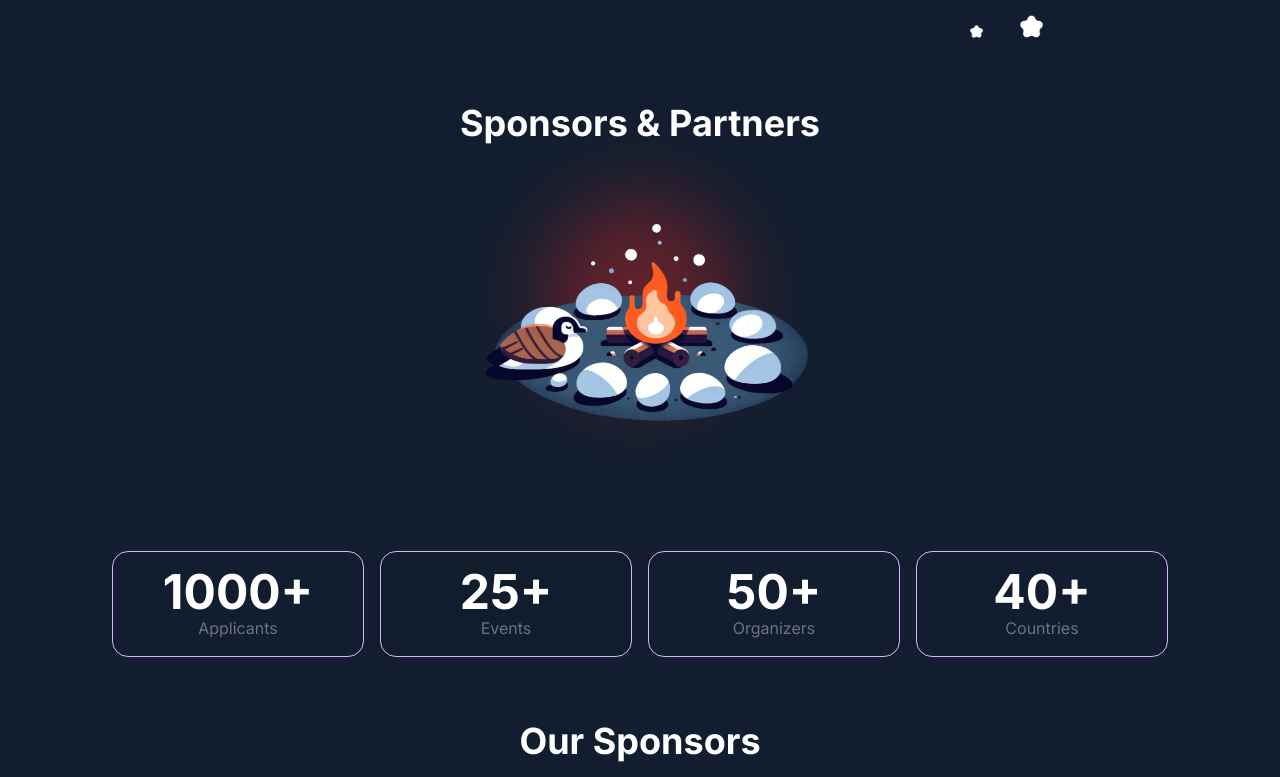
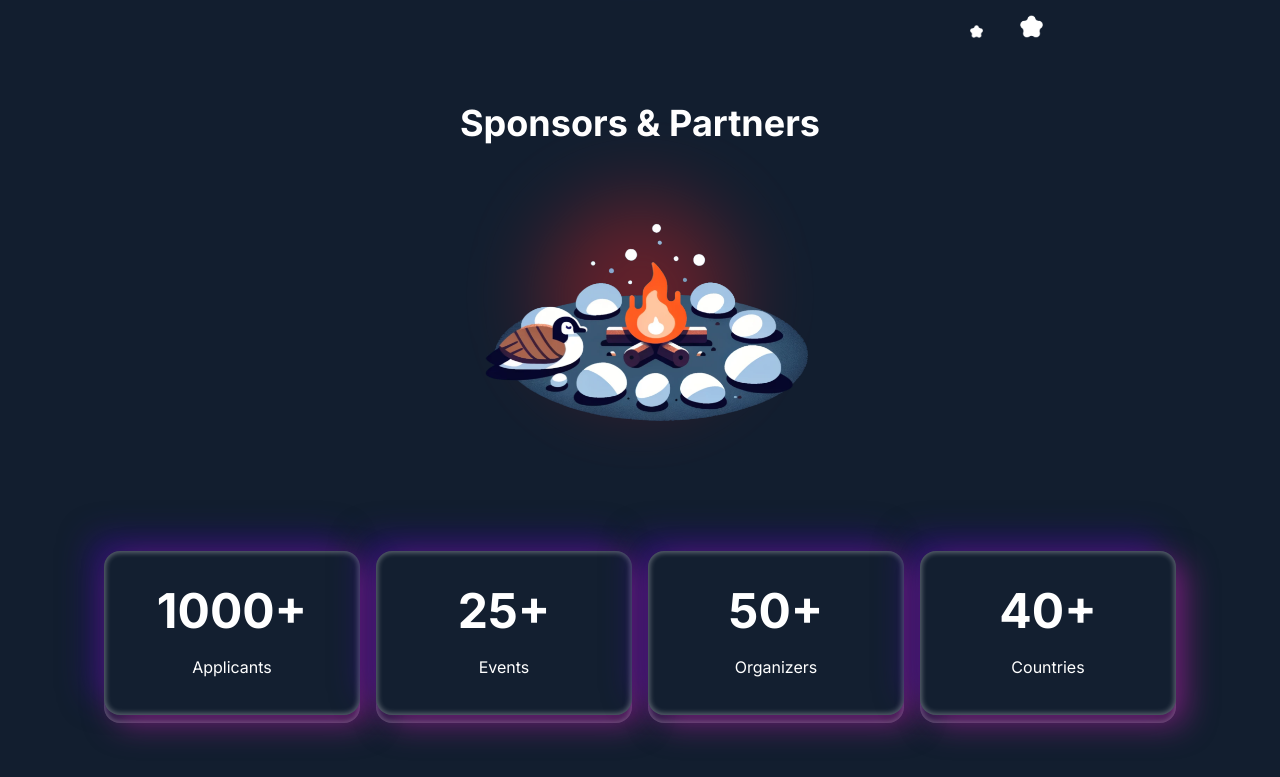
Before and after one commit to GeeseHacks/geesehacks.com, a Next.js app in the folder frontend/: page / in a window 1280 px wide. Shown: the part 1743-2520 px from the top of the page. Built offline with nearby package versions, Linux system fonts and the light colour scheme.

Commit message:
updated stats card

```diff
--- a/frontend/components/home/partners.tsx
+++ b/frontend/components/home/partners.tsx
@@ -7,7 +7,7 @@ export default function Partners() {
         Our Partners
       </h1>
       <div
-        className="absolute w-72 h-36 md:w-80 md:h-40 lg:w-96 lg:h-48 bg-purple-600 rounded-full blur-2xl opacity-30"
+        className="absolute w-72 h-36 md:w-80 md:h-40 lg:w-96 lg:h-48 bg-purple-600 rounded-full blur-3xl opacity-30"
         style={{ top: "35%" }}
       ></div>
       <div className="w-full sm:w-3/4 z-10">
--- a/frontend/components/home/sponsors.tsx
+++ b/frontend/components/home/sponsors.tsx
@@ -7,7 +7,7 @@ export default function Sponsors() {
         Our Sponsors
       </h1>
       <div
-        className="absolute w-72 h-72 md:w-80 md:h-80 lg:w-96 lg:h-96 bg-purple-600 rounded-full blur-2xl opacity-40"
+        className="absolute w-72 h-72 md:w-80 md:h-80 lg:w-96 lg:h-96 bg-purple-600 rounded-full blur-3xl opacity-30"
         style={{ top: "30%" }}
       ></div>
       <div className="w-full sm:w-3/4 z-10">
--- a/frontend/components/home/stats.tsx
+++ b/frontend/components/home/stats.tsx
@@ -3,8 +3,8 @@ import Image from "next/image";
 
 export default function Stats() {
   return (
-    <div>
-      <h1 className="text-4xl font-bold text-center mb-16 md:mb-10 text-white pb-36">
+    <div className="text-white">
+      <h1 className="text-4xl font-bold text-center mb-16 md:mb-10 pb-36">
         Sponsors & Partners
       </h1>
       <div className="relative flex justify-center items-center">
@@ -19,46 +19,19 @@ export default function Stats() {
         </div>
       </div>
       <div className="flex flex-wrap justify-center items-center mt-56 gap-4">
-      <div style={{ width: 'calc(20% - 4px)' }}>
-        <div className="flex flex-col items-center bg-opacity-15 border border-purple-300 rounded-2xl p-4">
-          <h1 className="inline-block sm:text-2xl md:text-3xl lg:text-5xl xl:text-5xl font-bold text-white">
-            1000+
-          </h1>
-          <div className="text-sm sm:text-base md:text-base lg:text-m xl:text-l font-normal text-gray-500">
-            Applicants
+        {['1000+', '25+', '50+', '40+'].map((stat, index) => (
+          <div key={index} className="w-1/5 relative">
+            <div className="absolute inset-0 transform translate-y-2 z-0 rounded-2xl shadow-stat-inner-shadow bg-stat-card-bg"></div>
+            <div className="relative flex flex-col items-center rounded-2xl p-9 shadow-stat-card-shadow z-10 bg-stat-card-bg">
+              <h1 className="inline-block sm:text-2xl md:text-3xl lg:text-5xl xl:text-5xl font-bold md:pb-5">
+                {stat}
+              </h1>
+              <div className="text-sm sm:text-base md:text-base lg:text-m xl:text-l font-normal">
+                {['Applicants', 'Events', 'Organizers', 'Countries'][index]}
+              </div>
+            </div>
           </div>
-        </div>
-      </div>
-      <div style={{ width: 'calc(20% - 4px)' }}>
-        <div className="flex flex-col items-center bg-gray-900 bg-opacity-15 border border-purple-300 rounded-2xl p-4">
-          <h1 className="inline-block sm:text-2xl md:text-3xl lg:text-5xl xl:text-5xl font-bold text-white">
-            25+
-          </h1>
-          <div className="text-sm sm:text-base md:text-base lg:text-m xl:text-l font-normal text-gray-500">
-            Events
-          </div>
-        </div>
-      </div>
-      <div style={{ width: 'calc(20% - 4px)' }}>
-        <div className="flex flex-col items-center bg-opacity-15 border border-purple-300 rounded-2xl p-4">
-          <h1 className="inline-block sm:text-2xl md:text-3xl lg:text-5xl xl:text-5xl font-bold text-white">
-            50+
-          </h1>
-          <div className="text-sm sm:text-base md:text-base lg:text-m xl:text-l font-normal text-gray-500">
-            Organizers
-          </div>
-        </div>
-      </div>
-      <div style={{ width: 'calc(20% - 4px)' }}>
-        <div className="flex flex-col items-center bg-opacity-15 border border-purple-300 rounded-2xl p-4">
-          <h1 className="inline-block sm:text-2xl md:text-3xl lg:text-5xl xl:text-5xl font-bold text-white">
-            40+
-          </h1>
-          <div className="text-sm sm:text-base md:text-base lg:text-m xl:text-l font-normal text-gray-500">
-            Countries
-          </div>
-      </div>
-        </div>
+        ))}
       </div>
     </div>
   );
--- a/frontend/tailwind.config.ts
+++ b/frontend/tailwind.config.ts
@@ -5,20 +5,25 @@ const config: Config = {
     "./pages/**/*.{js,ts,jsx,tsx,mdx}",
     "./components/**/*.{js,ts,jsx,tsx,mdx}",
     "./app/**/*.{js,ts,jsx,tsx,mdx}",
-    "./framer/**/*.{js,ts,jsx,tsx,mdx}",
   ],
   theme: {
     extend: {
       backgroundImage: {
         'hero-image': "url('~/assets/heroBackground.png')",
         'wave-image': "url('~/assets/wave.png')",
+
       },
-
       boxShadow: {
-        'purple-shadow': '0 0 20px 5px rgba(158, 99, 234, 0.6)'
+        'purple-shadow': '0 0 20px 5px rgba(158, 99, 234, 0.6)',
+        'stat-inner-shadow': 'inset 0 0 5px 2px rgba(255, 255, 255, 0.3)',
+        'stat-card-shadow': 'inset 0 0 5px 2px rgba(255, 255, 255, 0.3), 10px 10px 30px rgba(170, 34, 156, 0.6), -15px -15px 30px rgba(50, 15, 133, 0.6)',
+      },
+      colors: {
+        'stat-card-bg': '#131F30',
       },
     },
   },
   plugins: [],
 };
+
 export default config;
```
Also changed, not shown: frontend/app/globals.css (line endings or trailing spaces).
